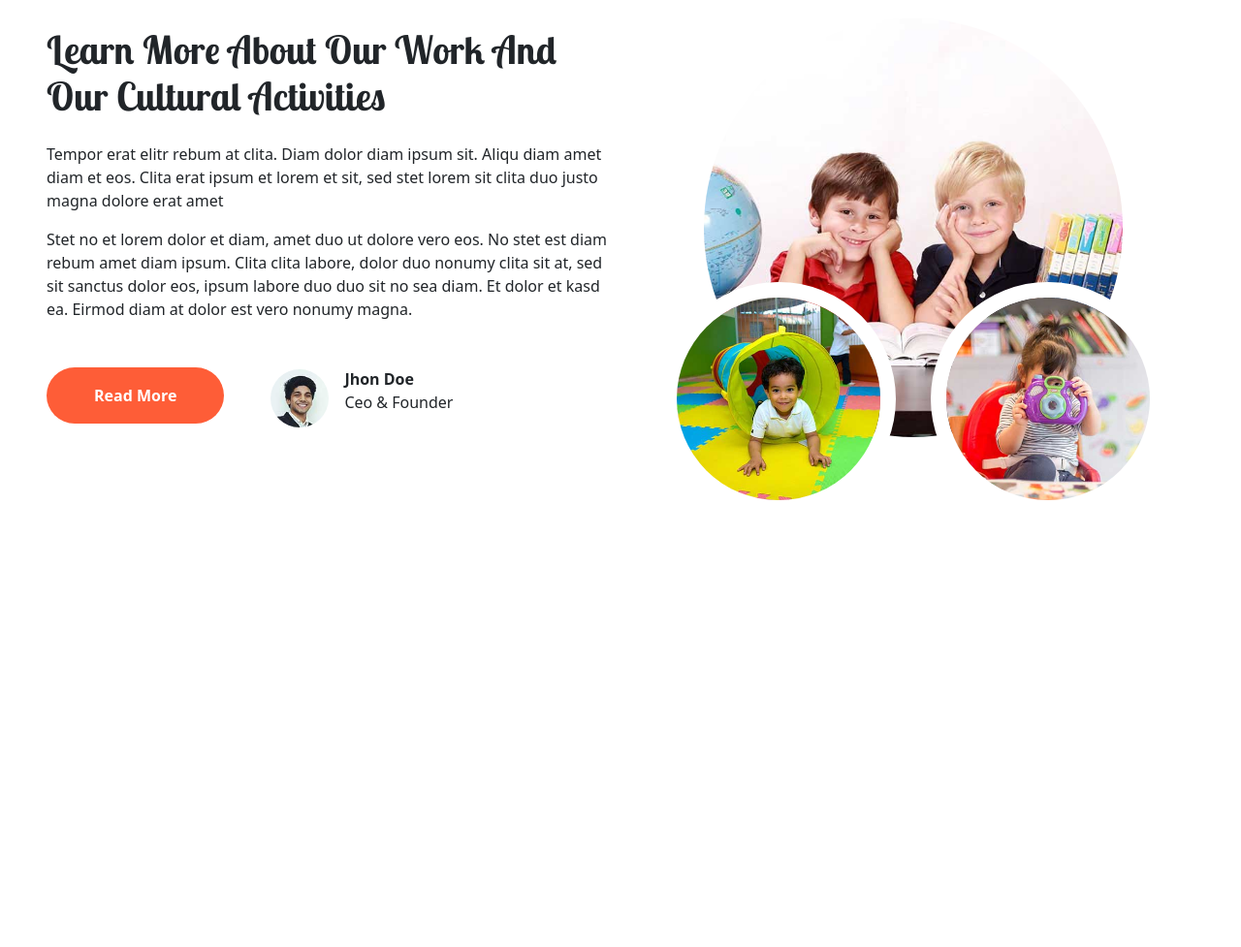
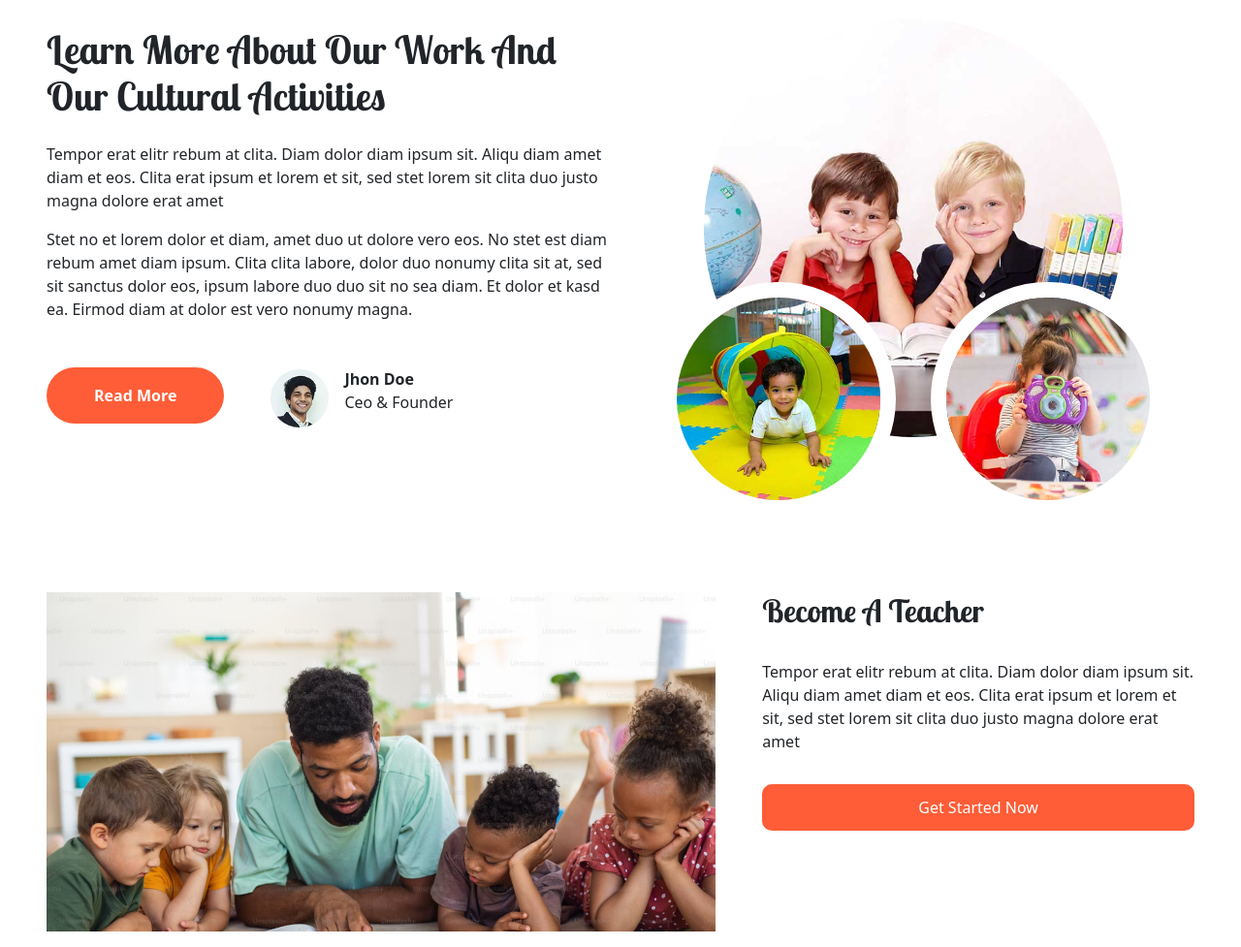
Before and after one commit to sajon01/Kidder-clone, a plain HTML site: page index.html in a window 1280 px wide. Shown: the part 1820-2797 px from the top of the page at 97% size. Before the commit the page ends 2431 px from the top, so only its background shows below. Drawn offline with nearby package versions, Linux system fonts and the light colour scheme.

Commit message:
become a teacher section

```diff
--- a/index.html
+++ b/index.html
@@ -106,7 +106,7 @@
     <!-- facilities section -->
 
     <section class="container-fluid">
-        <div class="row">
+        <div class="row d-flex justify-content-center">
             <div class="col-10 mx-auto text-center my-5">
                 <h2>School Facilities</h2>
                <p>Eirmod sed ipsum dolor sit rebum labore magna erat. Tempor ut dolore lorem kasd vero ipsum sit eirmod sit. Ipsum diam justo sed rebum vero dolor duo.</p>
@@ -166,6 +166,25 @@
             </div>
         </div>
     </section>
+
+
+    <!-- become a teacher section -->
+
+    <section class="px-4 d-flex flex-column flex-md-row my-5 gap-5 px-md-5">
+        <div>
+            <img class="img-fluid" src="./images/beteacher.png" alt="">
+        </div>
+        <div style="width: 70%;" class="mx-auto">
+            <h2>Become A Teacher</h2>
+            <p class="pt-4 pb-3">Tempor erat elitr rebum at clita. Diam dolor diam ipsum sit. Aliqu diam amet diam et eos. Clita erat ipsum et lorem et sit, sed stet lorem sit clita duo justo magna dolore erat amet</p>
+            <button style="width: 100%;
+            border-radius: 10px;
+            padding: .7rem 0;" class="btn">Get Started Now</button>
+        </div>
+    </section>
+
+
+
 </main>
 
 
```
Also changed, not shown: images/beteacher.png (added).
